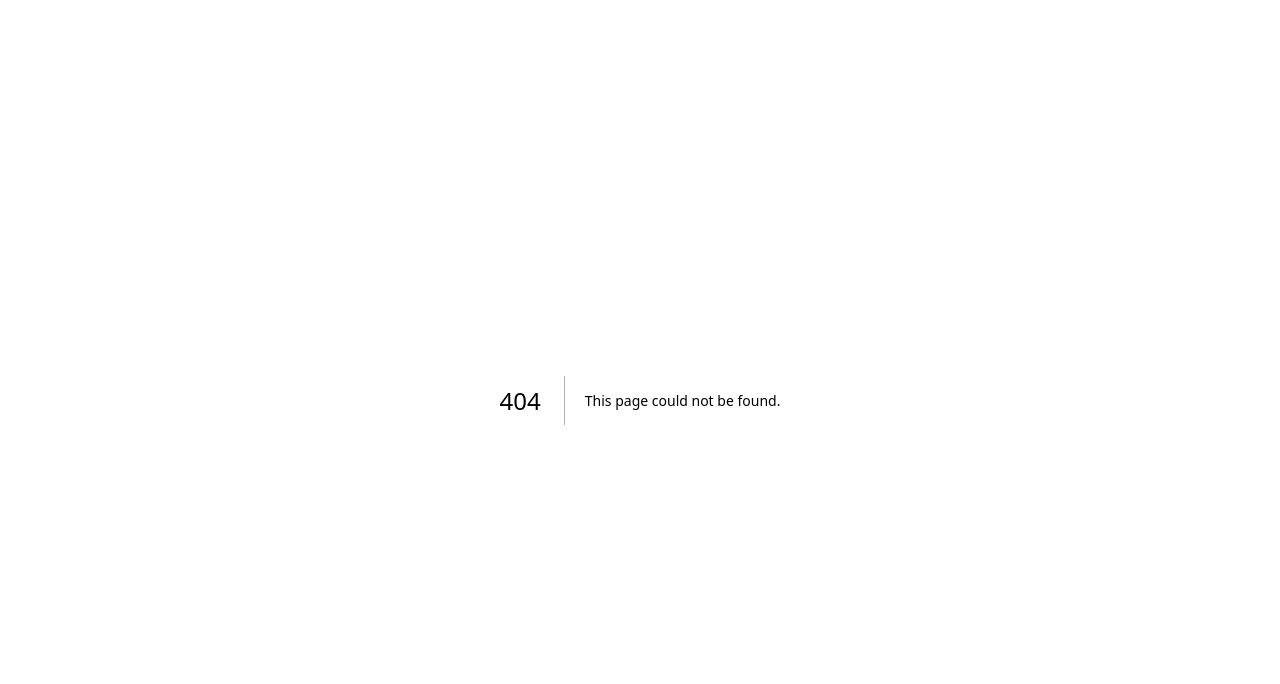
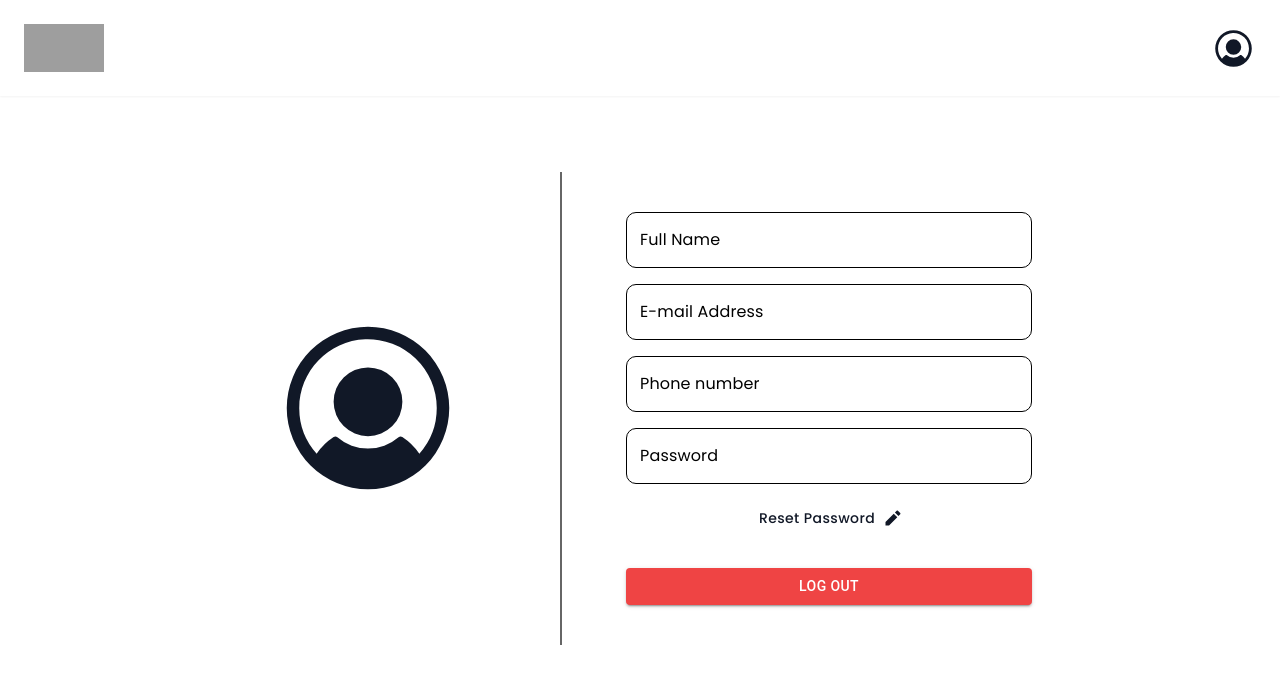
Before and after one commit to atominfra/aicloudlab, a Next.js app: page /profile in a window 1280 px wide. Before the commit this address had no page. Shown: the top 684 px of the page. Built offline with nearby package versions, Linux system fonts and the light colour scheme; grey boxes are pictures that could not be loaded.

Commit message:
feat: adds profile page and notebook page

```diff
--- a/src/app/create/page.jsx
+++ b/src/app/create/page.jsx
@@ -7,7 +7,7 @@ import { RiArrowDropDownLine } from "react-icons/ri";
 import Navbar from '../../components/navbar';
 import { useTheme } from 'next-themes';
 import { useGlobalContext } from '@/context/GlobalContext';
-import Button from '@/components/ui/button';
+import CustomButton from '@/components/ui/button';
 export default function CreateNotebook() {
   const router = useRouter();
   const { notebooks, setNotebooks } = useGlobalContext();
@@ -159,7 +159,7 @@ export default function CreateNotebook() {
             <MenuItem value="scikit-learn">Scikit-Learn</MenuItem>
             <MenuItem value="matplotlib">Matplotlib</MenuItem>
           </Select>
-        <Button text={'Create Notebook'} onclickhandler={handleCreateClick} customCss={'mt-6'}/>
+        <CustomButton text={'Create Notebook'} onclickhandler={handleCreateClick} customCss={'mt-6'}/>
         </Box>
       </Box>
 
--- a/src/app/dashboard/page.jsx
+++ b/src/app/dashboard/page.jsx
@@ -5,7 +5,7 @@ import { useRouter } from 'next/navigation';
 import Navbar from '@/components/navbar';
 import NotebookItem from '@/components/NotebookItem';
 import { useGlobalContext } from '@/context/GlobalContext';
-import Button from "@/components/ui/button"
+import CustomButton from "@/components/ui/button"
 
 export default function NotebooksPage() {
   const router = useRouter();
@@ -16,19 +16,23 @@ export default function NotebooksPage() {
   };
 
   return (
-    <Box className="flex flex-col items-center gap-8 min-h-screen bg-white dark:bg-gray-900 text-[#111827] dark:text-white p-6">
+    <Box className="flex flex-col items-center gap-8 min-h-screen bg-white dark:bg-gray-900 text-[#111827] dark:text-white ">
       <Navbar />
-      <Box className="w-[90%] text-end">
-        <Button text={'+ Create'} onclickhandler={handleCreateClick}/>
+
+      <Box className="w-[90%] text-end px-6 flex justify-between">
+      <Typography variant="h4" className="font-bold font-poppins ">
+              Notebook
+            </Typography>
+        <CustomButton text={'+ Create'} onclickhandler={handleCreateClick}/>
       </Box>
       {notebooks.length > 0 ? (
-        <Box className="w-full mt-6 flex justify-center items-center flex-col">
+        <Box className="w-full mt-6 flex justify-center items-center flex-col px-6">
           {notebooks.map((notebook) => (
             <NotebookItem key={notebook.id} name={notebook.name} version={notebook.version} status={notebook.status} />
           ))}
         </Box>
       ) : (
-        <Typography variant="body1" className="text-gray-400 mb-4">
+        <Typography variant="body1" className="text-gray-400 mb-4 px-6">
           No notebooks yet.
         </Typography>
       )}
--- a/src/app/login/page.jsx
+++ b/src/app/login/page.jsx
@@ -1,7 +1,7 @@
 'use client'
 import { useState } from 'react'
 import { useRouter } from 'next/navigation'
-import Button from "@/components/ui/button"
+import CustomButton from "@/components/ui/button"
 import {
   Box,
   Typography,
@@ -117,14 +117,14 @@ export default function Login() {
               />
 
               <Box className="w-full flex flex-col gap-4 mt-6">
-                <Button text={'Login'} onclickhandler={handleclicklogin} customCss='w-full'/>
+                <CustomButton text={'Login'} onclickhandler={handleclicklogin} customCss='w-full'/>
                 {/* <Typography className='font-poppins'>OR</Typography> */}
                 <div  className='text-[#111827] w-full flex items-center'>
                     <hr style={{ flex: 1, border: 'none', borderTop: '1px solid black' }} />
                     <Typography className='font-poppins mx-1' >OR</Typography>
                     <hr style={{ flex: 1, border: 'none', borderTop: '1px solid black' }} />
                 </div>
-                <Button text={'Sign up for new account'} onclickhandler={handleclickSignup} customCss='w-full'/>
+                <CustomButton text={'Sign up for new account'} onclickhandler={handleclickSignup} customCss='w-full'/>
               </Box>
             </div>
           </div>
--- /dev/null
+++ b/src/app/profile/page.tsx
@@ -0,0 +1,187 @@
+'use client';
+import React, { useState } from 'react';
+import {
+  Box,
+  TextField,
+  Button,
+} from '@mui/material';
+import { RiPencilFill } from "react-icons/ri";
+import Navbar from '@/components/navbar';
+import { PiUserCircleFill } from "react-icons/pi";
+import { useTheme } from 'next-themes';
+
+export default function ProfilePage() {
+  const { resolvedTheme } = useTheme();
+
+  // State for form fields
+  const [formData, setFormData] = useState({
+    fullName: '',
+    email: '',
+    phoneNumber: '',
+    password: '',
+  });
+
+  // Handle input change
+  const handleChange = (e:any) => {
+    const { name, value } = e.target;
+    setFormData({
+      ...formData,
+      [name]: value,
+    });
+  };
+
+  // Handle form submission
+  const handleSubmit = async () => {
+    try {
+      const response = await fetch('/api/user', {
+        method: 'POST',
+        headers: {
+          'Content-Type': 'application/json',
+        },
+        body: JSON.stringify(formData),
+      });
+
+      if (!response.ok) {
+        throw new Error('Failed to submit form');
+      }
+
+      alert('User details updated successfully');
+    } catch (error) {
+      console.error('Error submitting form:', error);
+      alert('An error occurred while updating user details');
+    }
+  };
+
+  return (
+    <Box className="flex flex-col items-center gap-8 min-h-screen bg-white dark:bg-gray-900 text-[#111827] dark:text-white">
+      <Navbar />
+      <Box className="flex justify-center items-center gap-8 w-[90vw] h-[70vh]">
+        <Box className='w-[25vw] flex justify-center items-center'>
+        <PiUserCircleFill size={200} />
+        </Box>
+        <Box className="flex flex-col space-y-4 border-l-2 border-[#666666] p-10 pl-16 w-[40vw]">
+          <TextField
+            fullWidth
+            label="Full Name"
+            name="fullName"
+            value={formData.fullName}
+            onChange={handleChange}
+            variant="outlined"
+            InputProps={{
+              className: 'bg-white dark:bg-gray-800 text-[#111827] dark:text-white rounded-[10px]'
+            }}
+            InputLabelProps={{
+              sx: {
+                color: resolvedTheme === "dark"?'white':'black',
+                fontFamily: 'poppins',
+                '&.Mui-focused': { color: resolvedTheme === "dark"?'white':'black' }
+              }
+            }}
+            sx={{
+              '& .MuiOutlinedInput-root': {
+                '& fieldset': { borderColor: resolvedTheme === "dark"?'white':'black' },
+                '&:hover fieldset': { borderColor: resolvedTheme === "dark"?'white':'black' },
+                '&.Mui-focused fieldset': { borderColor: resolvedTheme === "dark"?'white':'black' }
+              }
+            }}
+          />
+          <TextField
+            fullWidth
+            label="E-mail Address"
+            name="email"
+            value={formData.email}
+            onChange={handleChange}
+            variant="outlined"
+            InputProps={{
+              className: 'bg-white dark:bg-gray-800 text-[#111827] dark:text-white rounded-[10px]'
+            }}
+            InputLabelProps={{
+              sx: {
+                color: resolvedTheme === "dark"?'white':'black',
+                fontFamily: 'poppins',
+                '&.Mui-focused': { color: resolvedTheme === "dark"?'white':'black' }
+              }
+            }}
+            sx={{
+              '& .MuiOutlinedInput-root': {
+                '& fieldset': { borderColor: resolvedTheme === "dark"?'white':'black' },
+                '&:hover fieldset': { borderColor: resolvedTheme === "dark"?'white':'black' },
+                '&.Mui-focused fieldset': { borderColor: resolvedTheme === "dark"?'white':'black' }
+              }
+            }}
+          />
+          <TextField
+            fullWidth
+            label="Phone number"
+            name="phoneNumber"
+            value={formData.phoneNumber}
+            onChange={handleChange}
+            variant="outlined"
+            InputProps={{
+              className: 'bg-white dark:bg-gray-800 text-[#111827] dark:text-white rounded-[10px]'
+            }}
+            InputLabelProps={{
+              sx: {
+                color: resolvedTheme === "dark"?'white':'black',
+                fontFamily: 'poppins',
+                '&.Mui-focused': { color: resolvedTheme === "dark"?'white':'black' }
+              }
+            }}
+            sx={{
+              '& .MuiOutlinedInput-root': {
+                '& fieldset': { borderColor: resolvedTheme === "dark"?'white':'black' },
+                '&:hover fieldset': { borderColor: resolvedTheme === "dark"?'white':'black' },
+                '&.Mui-focused fieldset': { borderColor: resolvedTheme === "dark"?'white':'black' }
+              }
+            }}
+          />
+          <Box className="flex items-center gap-2">
+            <TextField
+              fullWidth
+              type="password"
+              label="Password"
+              name="password"
+              value={formData.password}
+              onChange={handleChange}
+              variant="outlined"
+              InputProps={{
+                className: 'bg-white dark:bg-gray-800 text-[#111827] dark:text-white rounded-[10px]'
+              }}
+              InputLabelProps={{
+                sx: {
+                  color: resolvedTheme === "dark"?'white':'black',
+                  fontFamily: 'poppins',
+                  '&.Mui-focused': { color: resolvedTheme === "dark"?'white':'black' }
+                }
+              }}
+              sx={{
+                '& .MuiOutlinedInput-root': {
+                  '& fieldset': { borderColor: resolvedTheme === "dark"?'white':'black' },
+                  '&:hover fieldset': { borderColor: resolvedTheme === "dark"?'white':'black' },
+                  '&.Mui-focused fieldset': { borderColor: resolvedTheme === "dark"?'white':'black' }
+                }
+              }}
+            />
+          </Box>
+          <Button
+            endIcon={<RiPencilFill className='dark:hover:text-yellow-500 text-xl ' />}
+            className=" dark:hover:text-yellow-500 font-poppins text-[#111827] dark:text-white  capitalize border-2 border-black"
+            onClick={handleSubmit}
+          >
+            Reset Password
+        </Button>
+          <Box className="pt-4">
+            <Button
+              variant="contained"
+              color="error"
+              fullWidth
+              className="bg-red-500 hover:bg-red-600 text-white"
+            >
+              Log Out
+            </Button>
+          </Box>
+        </Box>
+      </Box>
+    </Box>
+  );
+}
--- a/src/app/signup/page.jsx
+++ b/src/app/signup/page.jsx
@@ -8,7 +8,7 @@ import {
 } from '@mui/material';
 import Image from 'next/image'
 import { useTheme } from 'next-themes'
-import Button from "@/components/ui/button"
+import CustomButton from "@/components/ui/button"
 import { useRouter } from 'next/navigation';
 
 export default function Login() {
@@ -199,7 +199,7 @@ useEffect(()=>{
                   }
                 }}
               />
-              <Button text={'Sign up'} onclickhandler={handleclickSignup} customCss='w-full mt-6'/>
+              <CustomButton text={'Sign up'} onclickhandler={handleclickSignup} customCss='w-full mt-6'/>
 
             </form>
           </div>
--- a/src/components/NotebookItem.jsx
+++ b/src/components/NotebookItem.jsx
@@ -46,6 +46,7 @@ export default function NotebookItem({ name, version, status }) {
           className=" dark:hover:text-yellow-500 font-poppins text-[#111827] dark:text-white underline capitalize"
           onMouseEnter={() => setIsHovered(true)}
           onMouseLeave={() => setIsHovered(false)}
+          href='/notebook'
         >
           Go to notebook
         </Button>
--- a/src/components/navbar.jsx
+++ b/src/components/navbar.jsx
@@ -3,14 +3,14 @@ import Image from 'next/image'
 import React from 'react'
 import ThemeSwitch from './ThemeSwitch'
 import { useTheme } from 'next-themes';
-import { HiUserCircle } from "react-icons/hi2";
 import Link from 'next/link';
+import { PiUserCircleFill } from 'react-icons/pi';
 
 export default function Navbar() {
   const { resolvedTheme } = useTheme();
 
   return (
-    <Box className=" w-full p-4 flex justify-between select-none ">
+    <Box className=" w-full p-6 flex justify-between select-none shadow-sm ">
         <Link className=" flex items-center" href={`/dashboard`}>
         <Image
         src={resolvedTheme === 'dark' ? 'https://res.cloudinary.com/dy8hx2xrj/image/upload/v1728900185/cloud-lab-high-resolution-logo-grayscale-transparent_ba6qdw.png' : 'https://res.cloudinary.com/dsfu8suwl/image/upload/v1729192530/cloud-lab-high-resolution-logo-grayscale-transparent_1_-_Edited_a4pbfi.webp'}
@@ -22,13 +22,7 @@ export default function Navbar() {
 
       <Box className="flex gap-8 items-center">
       <ThemeSwitch/>
-      {/* <div className="flex items-center justify-center w-8 h-8 rounded-full border-2 border-[#111827]"
-      style={{
-        borderColor: resolvedTheme === 'dark' ? 'white' : 'black',
-        backgroundColor: resolvedTheme === 'dark' ? '#1f2937' : '#f9f9f9'
-      }}>
-    </div> */}
-      <HiUserCircle size={45}  />
+      <PiUserCircleFill size={45}  />
       </Box>
       </Box>
   )
--- a/src/components/ui/button.jsx
+++ b/src/components/ui/button.jsx
@@ -1,7 +1,7 @@
 import { Button } from '@mui/material'
 import React from 'react'
 
-export default function button({text,onclickhandler,customCss}) {
+export default function CustomButton({text,onclickhandler,customCss}) {
   return (
     <Button
       variant="contained"
```
Also changed, not shown: src/app/notebook/page.tsx (+57 -52 lines).
